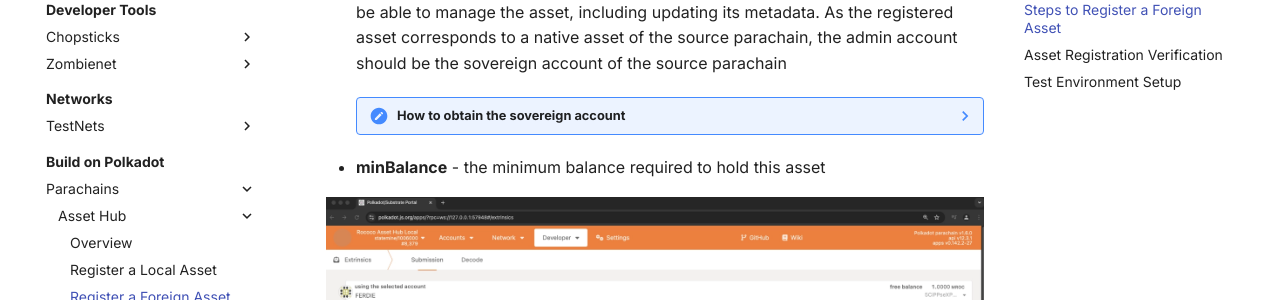
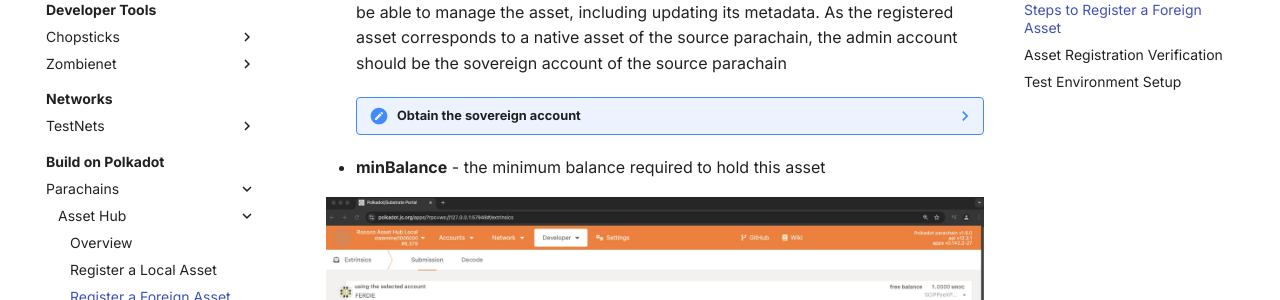
Before and after one commit to papermoonio/polkadot-ecosystem-docs-draft, an MkDocs documentation site: the page built from docs/build-on-polkadot/parachains/asset-hub/register-a-foreign-asset.md, in a window 1280 px wide and 900 px high, scrolled down 2611 px. Shown: the part 152-452 px from the top of the window. Built offline with MkDocs 1.6.1 and Material for MkDocs 9.7.7, drawn with Linux system fonts in a browser that asks for light colours.

Commit message:
fix: updating how to obtain sovereign account

```diff
--- a/docs/build-on-polkadot/parachains/asset-hub/register-a-foreign-asset.md
+++ b/docs/build-on-polkadot/parachains/asset-hub/register-a-foreign-asset.md
@@ -58,12 +58,13 @@
 
     - **admin** - refers to the account that will be the admin of this asset. This account will be able to manage the asset, including updating its metadata. As the registered asset corresponds to a native asset of the source parachain, the admin account should be the sovereign account of the source parachain
 
-        ??? note "How to obtain the sovereign account"
+        ??? note "Obtain the sovereign account"
             The sovereign account can be obtained through [Substrate Utilities](https://www.shawntabrizi.com/substrate-js-utilities/){target=\_blank}.
+
+            Ensure that **Sibling** is selected and that the **Parachain ID** corresponds to the source parachain. In this case, since the guide follows the test setup stated in the [Test Environment Setup](./register-a-foreign-asset.md/#test-enviroment-setup) section, the **Parachain ID** is `2006`.
 
             ![Get parachain sovereign account](/polkadot-ecosystem-docs-draft/images/building-on-polkadot/parachains/asset-hub/register-a-foreign-asset/register-a-foreign-asset-3.webp)
 
-            Ensure that **Sibling** is selected and that the **Parachain ID** corresponds to the source parachain. In this case, since the guide follows the test setup stated in the [Test Environment Setup](./register-a-foreign-asset.md/#test-enviroment-setup) section, the **Parachain ID** is `2006`.
 
     - **minBalance** - the minimum balance required to hold this asset
 
```
